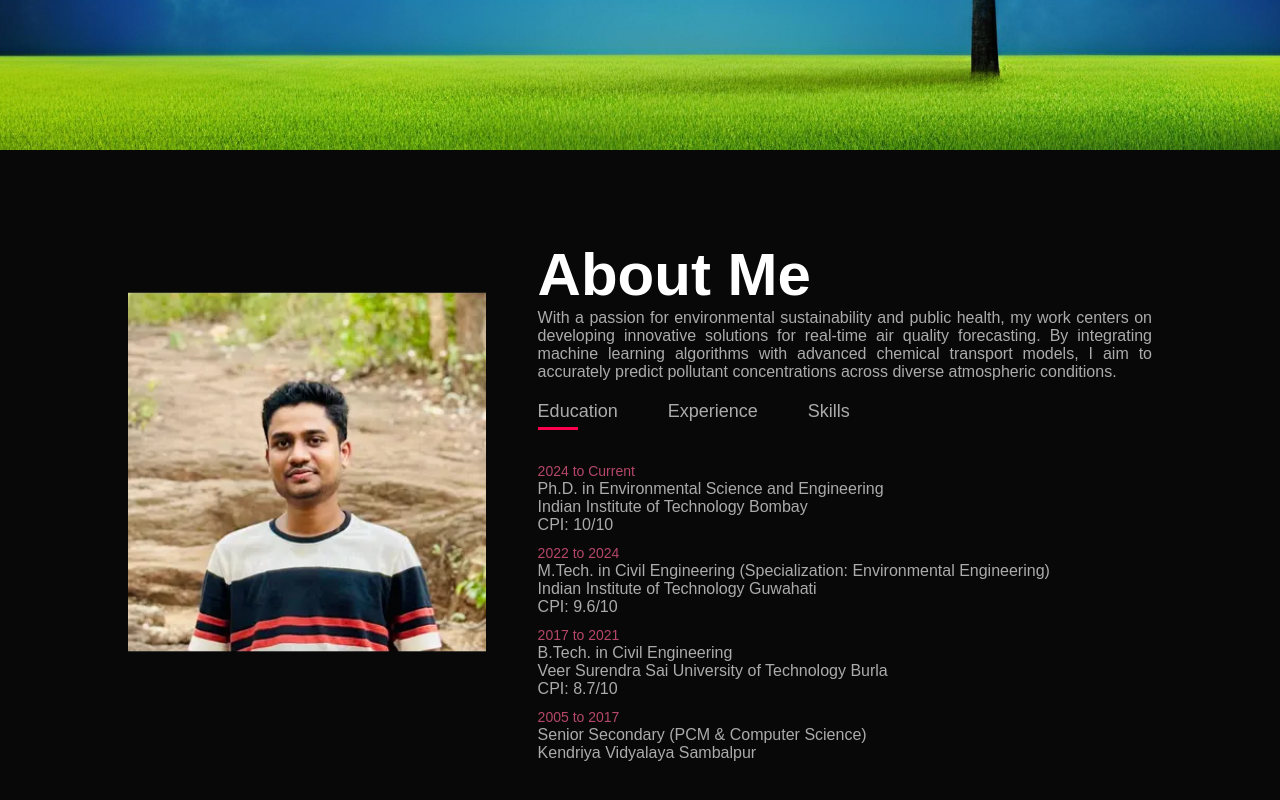
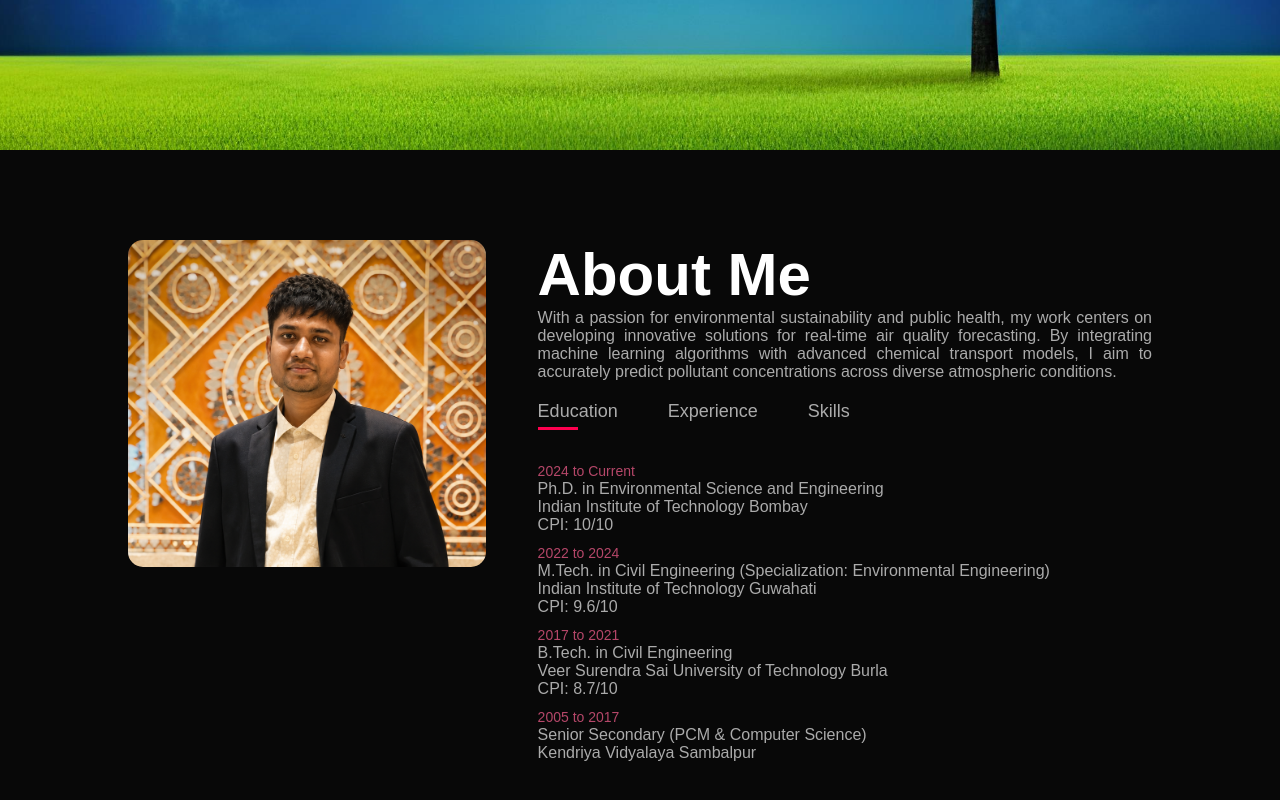
Before and after one commit to nishantbehera/Homepage, a plain HTML site: page index.html in a window 1280 px wide. Shown: the part 650-1450 px from the top of the page. Drawn offline with Linux system fonts and the light colour scheme.

Commit message:
Update index.html

```diff
--- a/index.html
+++ b/index.html
@@ -33,7 +33,7 @@
     <div class="container">
         <div class="row">
             <div class="about-col-1">
-                <img src="images/img.webp">
+                <img src="images/imgprof.png">
             </div>
             <div class="about-col-2">
                 <h1 class="sub-title">About Me</h1>
```
